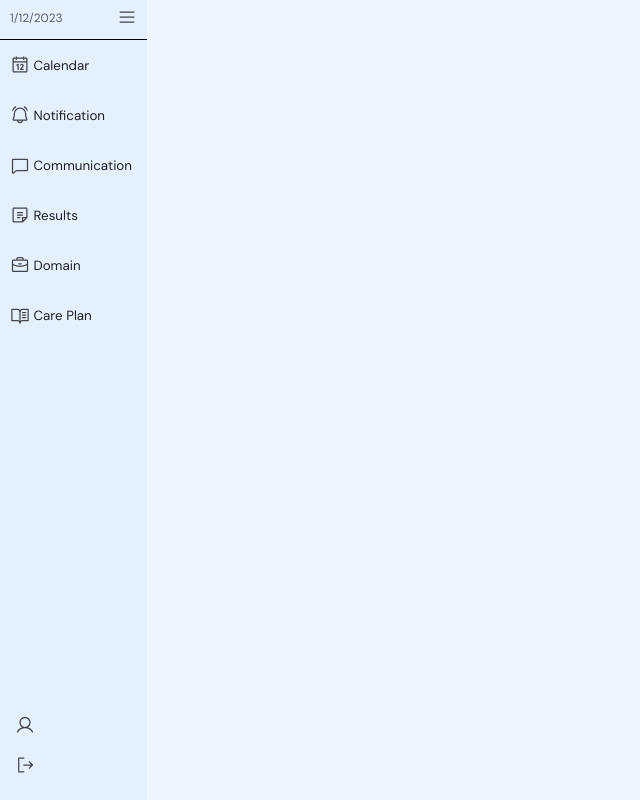
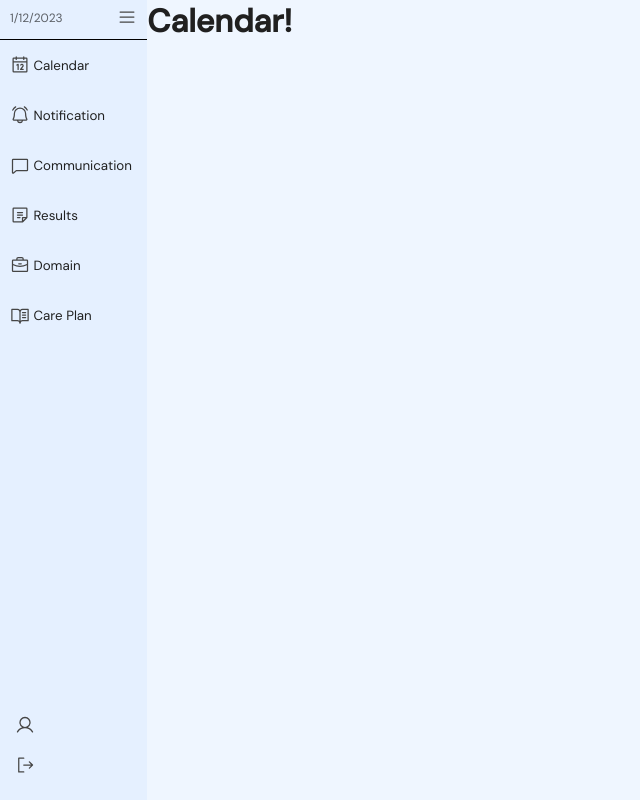
Before and after one commit to DiamondD7/yougotjob_client, a React (Vite) app: page /home in a window 1280 px wide. Both pictures are taken after a click on the button "Calendar". Shown: the whole page, without its empty margins (0-640 px from the left). Built offline with nearby package versions, Linux system fonts and the light colour scheme.

Commit message:
added all the components of the navigation in the directory

```diff
--- a/src/components/Calendar/Calendar.jsx
+++ b/src/components/Calendar/Calendar.jsx
@@ -0,0 +1,11 @@
+import React from "react";
+
+const Calendar = () => {
+  return (
+    <div>
+      <h1>Calendar!</h1>
+    </div>
+  );
+};
+
+export default Calendar;
--- /dev/null
+++ b/src/components/CarePlan/CarePlan.jsx
@@ -0,0 +1,11 @@
+import React from "react";
+
+const CarePlan = () => {
+  return (
+    <div>
+      <h1>CarePlan!</h1>
+    </div>
+  );
+};
+
+export default CarePlan;
--- /dev/null
+++ b/src/components/Communication/Communication.jsx
@@ -0,0 +1,11 @@
+import React from "react";
+
+const Communication = () => {
+  return (
+    <div>
+      <h1>Communication</h1>
+    </div>
+  );
+};
+
+export default Communication;
--- a/src/components/Display/Display.jsx
+++ b/src/components/Display/Display.jsx
@@ -1,10 +1,32 @@
 import React from "react";
+import Calendar from "../Calendar/Calendar";
+import Notification from "../Notification/Notification";
+import Communication from "../Communication/Communication";
+import Results from "../Results/Results";
+import Domain from "../Domain/Domain";
+import CarePlan from "../CarePlan/CarePlan";
 
 import "../../styles/displaystyles.css";
-const Display = () => {
+const Display = ({ displayed }) => {
   return (
     <>
-      <div className="display__wrapper"></div>
+      <div className="display__wrapper">
+        {displayed === "calendar" ? (
+          <Calendar />
+        ) : displayed === "notification" ? (
+          <Notification />
+        ) : displayed === "communication" ? (
+          <Communication />
+        ) : displayed === "results" ? (
+          <Results />
+        ) : displayed === "domain" ? (
+          <Domain />
+        ) : displayed === "careplan" ? (
+          <CarePlan />
+        ) : (
+          ""
+        )}
+      </div>
     </>
   );
 };
--- /dev/null
+++ b/src/components/Domain/Domain.jsx
@@ -0,0 +1,11 @@
+import React from "react";
+
+const Domain = () => {
+  return (
+    <div>
+      <h1>Domain!</h1>
+    </div>
+  );
+};
+
+export default Domain;
--- a/src/components/Home.jsx
+++ b/src/components/Home.jsx
@@ -1,17 +1,20 @@
-import React from "react";
+import React, { useState } from "react";
 import Nav from "./Nav/Nav";
 import Display from "./Display/Display";
 
 import "../styles/homestyles.css";
 const Home = () => {
+  const [displayed, setDisplayed] = useState("");
+
+  console.log(displayed);
   return (
     <>
       <div className="main-display__wrapper">
         <>
-          <Nav />
+          <Nav setDisplayed={setDisplayed} />
         </>
         <>
-          <Display />
+          <Display displayed={displayed} />
         </>
       </div>
     </>
--- a/src/components/Nav/Nav.jsx
+++ b/src/components/Nav/Nav.jsx
@@ -12,8 +12,13 @@ import {
 } from "@phosphor-icons/react";
 
 import "../../styles/navstyles.css";
-const Nav = () => {
+
+const Nav = ({ setDisplayed }) => {
   const [minimizedNav, setMinimizedNav] = useState(false);
+
+  const onClickDisplayed = (display) => {
+    setDisplayed(display);
+  };
 
   return (
     <>
@@ -43,6 +48,7 @@ const Nav = () => {
           <li>
             <button
               className={minimizedNav === true ? "btn-normal" : "icon-label"}
+              onClick={() => onClickDisplayed("calendar")}
             >
               <Calendar size={20} color="#454545" />
               &nbsp;
@@ -52,6 +58,7 @@ const Nav = () => {
           <li>
             <button
               className={minimizedNav === true ? "btn-normal" : "icon-label"}
+              onClick={() => onClickDisplayed("notification")}
             >
               <BellRinging size={20} color="#454545" />
               &nbsp;
@@ -61,6 +68,7 @@ const Nav = () => {
           <li>
             <button
               className={minimizedNav === true ? "btn-normal" : "icon-label"}
+              onClick={() => onClickDisplayed("communication")}
             >
               <Chat size={20} color="#454545" />
               &nbsp;
@@ -70,6 +78,7 @@ const Nav = () => {
           <li>
             <button
               className={minimizedNav === true ? "btn-normal" : "icon-label"}
+              onClick={() => onClickDisplayed("results")}
             >
               <Note size={20} color="#454545" />
               &nbsp;
@@ -79,6 +88,7 @@ const Nav = () => {
           <li>
             <button
               className={minimizedNav === true ? "btn-normal" : "icon-label"}
+              onClick={() => onClickDisplayed("domain")}
             >
               <Briefcase size={20} color="#454545" />
               &nbsp;
@@ -88,6 +98,7 @@ const Nav = () => {
           <li>
             <button
               className={minimizedNav === true ? "btn-normal" : "icon-label"}
+              onClick={() => onClickDisplayed("careplan")}
             >
               <BookOpenText size={20} color="#454545" />
               &nbsp;
--- /dev/null
+++ b/src/components/Notification/Notification.jsx
@@ -0,0 +1,11 @@
+import React from "react";
+
+const Notification = () => {
+  return (
+    <div>
+      <h1>Notification!</h1>
+    </div>
+  );
+};
+
+export default Notification;
--- /dev/null
+++ b/src/components/Results/Results.jsx
@@ -0,0 +1,11 @@
+import React from "react";
+
+const Results = () => {
+  return (
+    <div>
+      <h1>Results!</h1>
+    </div>
+  );
+};
+
+export default Results;
```
